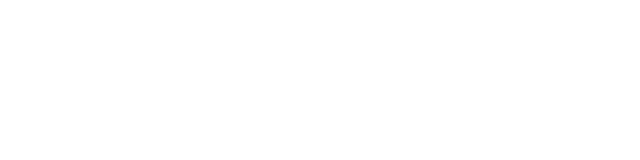
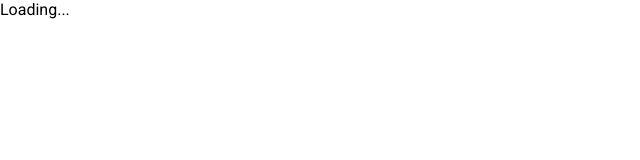
Before and after one commit to nilsjondral/uNite_statemanagement, an Angular app: page / in a window 1280 px wide. Shown: the top 160 px of the page, without its empty margins (0-640 px from the left). Built offline with nearby package versions, Linux system fonts and the light colour scheme.

Commit message:
right align

```diff
--- a/src/app/rockets/components/search-rocket/search-rocket.component.scss
+++ b/src/app/rockets/components/search-rocket/search-rocket.component.scss
@@ -2,7 +2,7 @@ mat-card-title,
 mat-card-content,
 mat-card-footer {
   display: flex;
-  justify-content: center;
+  justify-content: left;
 }
 
 mat-card-footer {
@@ -12,7 +12,7 @@ mat-card-footer {
 
 .mat-form-field {
   min-width: 300px;
-  margin-right: 10px; // Make room for the spinner
+  margin-right: 10px;
 }
 
 .mat-spinner {
--- a/src/index.html
+++ b/src/index.html
@@ -11,6 +11,6 @@
   <link href="https://fonts.googleapis.com/icon?family=Material+Icons" rel="stylesheet">
 </head>
 <body>
-  <app-root></app-root>
+  <app-root>Loading... </app-root>
 </body>
 </html>
```
